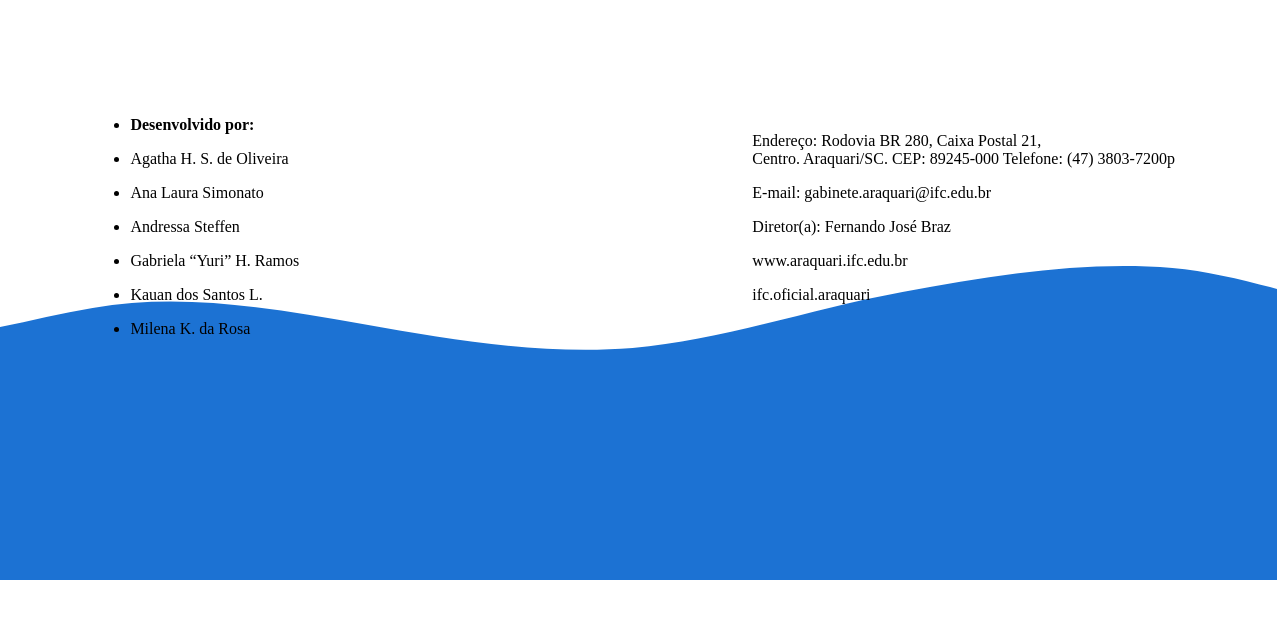
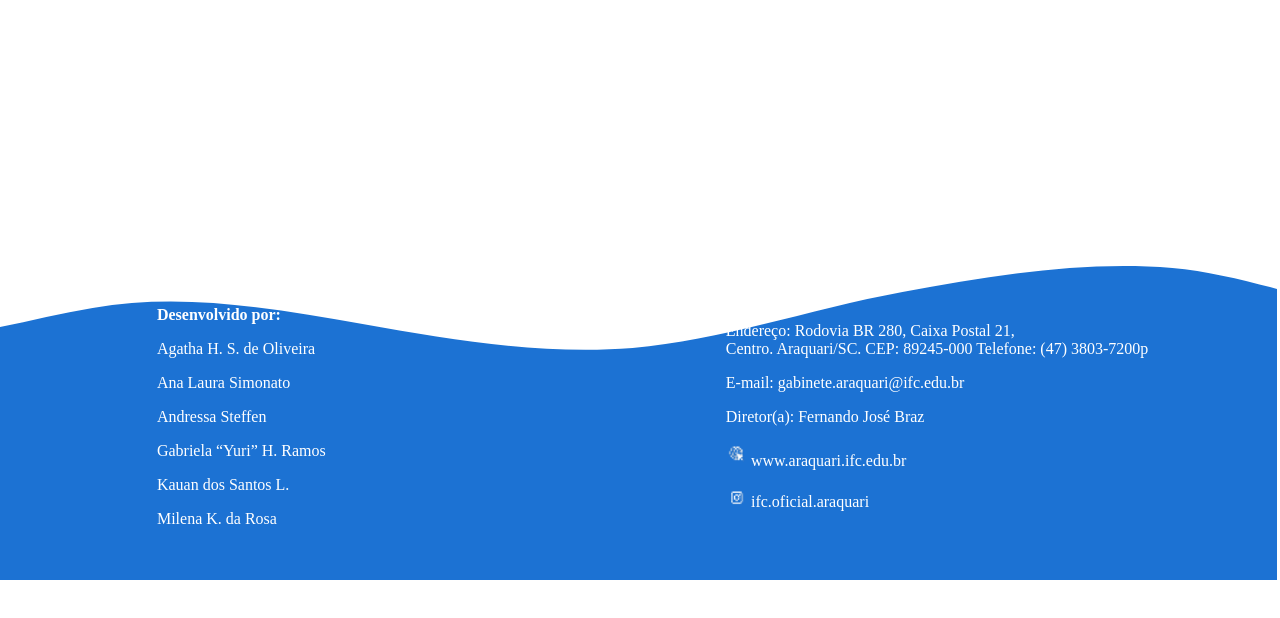
Before and after one commit to 2info3-Hackathon/frontend, a Vue app: page / in a window 1280 px wide. Shown: the top 618 px of the page. Built offline with nearby package versions, Linux system fonts and the light colour scheme.

Commit message:
FEAT: Finalizei #10

```diff
--- a/src/components/FooterComponent.vue
+++ b/src/components/FooterComponent.vue
@@ -38,11 +38,11 @@
                 <p>
                     Diretor(a): Fernando José Braz
                 </p>
-                <p>
-                    www.araquari.ifc.edu.br
+                <p class="bola">
+                   <img src="/public/imagem/Rectangle 51.png" alt="bola" height="2%" width="5%"> www.araquari.ifc.edu.br
                 </p>
-                <p>
-                    ifc.oficial.araquari
+                <p class="insta">
+                   <img src="/public/imagem/Rectangle 50.png" alt="insta" height="2%" width="5%"> ifc.oficial.araquari
                 </p>
             </ul>
         </div>
@@ -67,9 +67,15 @@ footer {
 }
 div.conteudo {
     display: flex;
-    margin-top: 4vw;
-    margin-right: 8vw;
-    margin-left: 8vw;
+    margin-right: 10%;
+    margin-left: 10%;
     justify-content: space-between
 }
+ul{
+    margin-top: 20%;
+    color: white;
+}
+li{
+   list-style: none;
+}
 </style>
```
Also changed, not shown: public/imagem/Rectangle 50.png (added), public/imagem/Rectangle 51.png (added).
